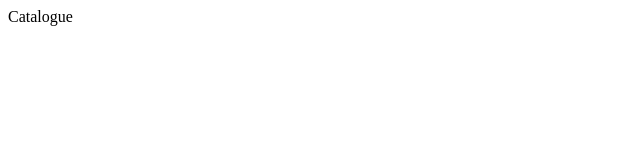
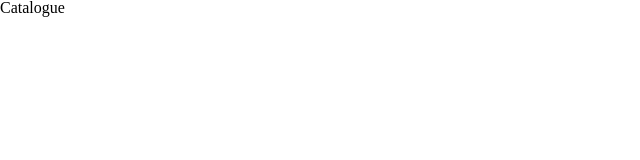
Before and after one commit to patrikis-angelos/catalog, a React (Create React App) app: page / in a window 1280 px wide. Shown: the top 160 px of the page, without its empty margins (0-640 px from the left). Built offline with nearby package versions, Linux system fonts and the light colour scheme.

Commit message:
Add linter files

```diff
--- /dev/null
+++ b/src/assets/reset.css
@@ -0,0 +1,58 @@
+html, body, div, span, applet, object, iframe,
+h1, h2, h3, h4, h5, h6, p, blockquote, pre,
+a, abbr, acronym, address, big, cite, code,
+del, dfn, em, img, ins, kbd, q, s, samp,
+small, strike, strong, sub, sup, tt, var,
+b, u, i, center,
+dl, dt, dd, ol, ul, li,
+fieldset, form, label, legend,
+table, caption, tbody, tfoot, thead, tr, th, td,
+article, aside, canvas, details, embed,
+figure, figcaption, footer, header, hgroup,
+menu, nav, output, ruby, section, summary,
+time, mark, audio, video {
+	margin: 0;
+	padding: 0;
+	border: 0;
+	font-size: 100%;
+	font: inherit;
+    vertical-align: baseline;
+    box-sizing: border-box;
+}
+/* HTML5 display-role reset for older browsers */
+article, aside, details, figcaption, figure,
+footer, header, hgroup, menu, nav, section {
+    display: block;
+    box-sizing: border-box;
+}
+body {
+    line-height: 1;
+    box-sizing: border-box;
+}
+ol, ul {
+    list-style: none;
+    box-sizing: border-box;
+}
+blockquote, q {
+    quotes: none;
+    box-sizing: border-box;
+}
+blockquote:before, blockquote:after,
+q:before, q:after {
+	content: '';
+	content: none;
+}
+table {
+	border-collapse: collapse;
+	border-spacing: 0;
+}
+
+a{
+    text-decoration: none;
+    color: inherit;
+}
+
+button {
+    border-width: 0;
+    cursor: pointer;
+}
--- a/src/index.js
+++ b/src/index.js
@@ -1,9 +1,10 @@
 import React from 'react';
 import ReactDOM from 'react-dom';
-import App from './App';
 import { Provider } from 'react-redux';
 import { createStore } from 'redux';
+import App from './App';
 import rootReducer from './reducers/index';
+import './assets/reset.css';
 
 const state = {
 
@@ -17,5 +18,5 @@
       <App />
     </Provider>
   </React.StrictMode>,
-  document.getElementById('root')
+  document.getElementById('root'),
 );
--- a/src/reducers/index.js
+++ b/src/reducers/index.js
@@ -1,5 +1,5 @@
 const rootReducer = () => {
 
-}
+};
 
 export default rootReducer;
```
Also changed, not shown: package.json (+18 -1 lines), .babelrc (added), .eslintrc.json (added), .stylelintrc.json (added), 1 other file (tests, documents, lock files or other folders).
